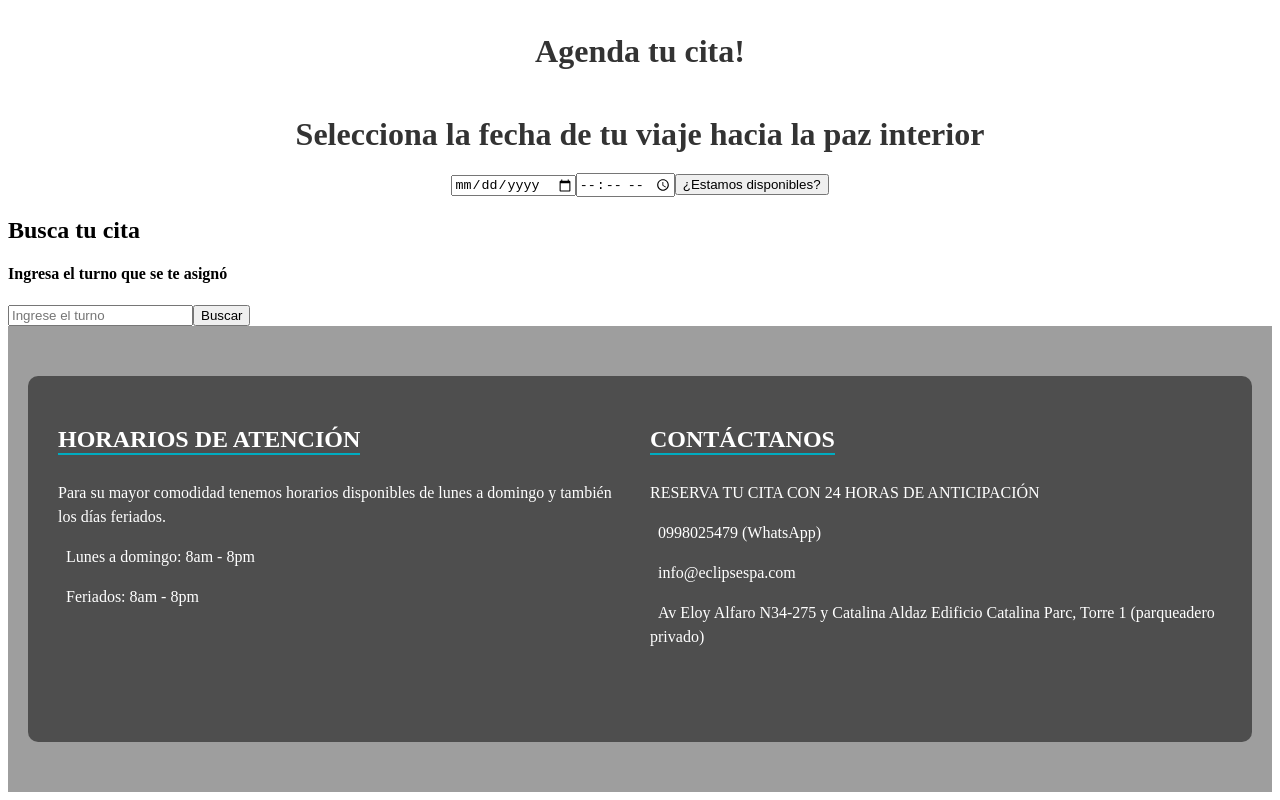
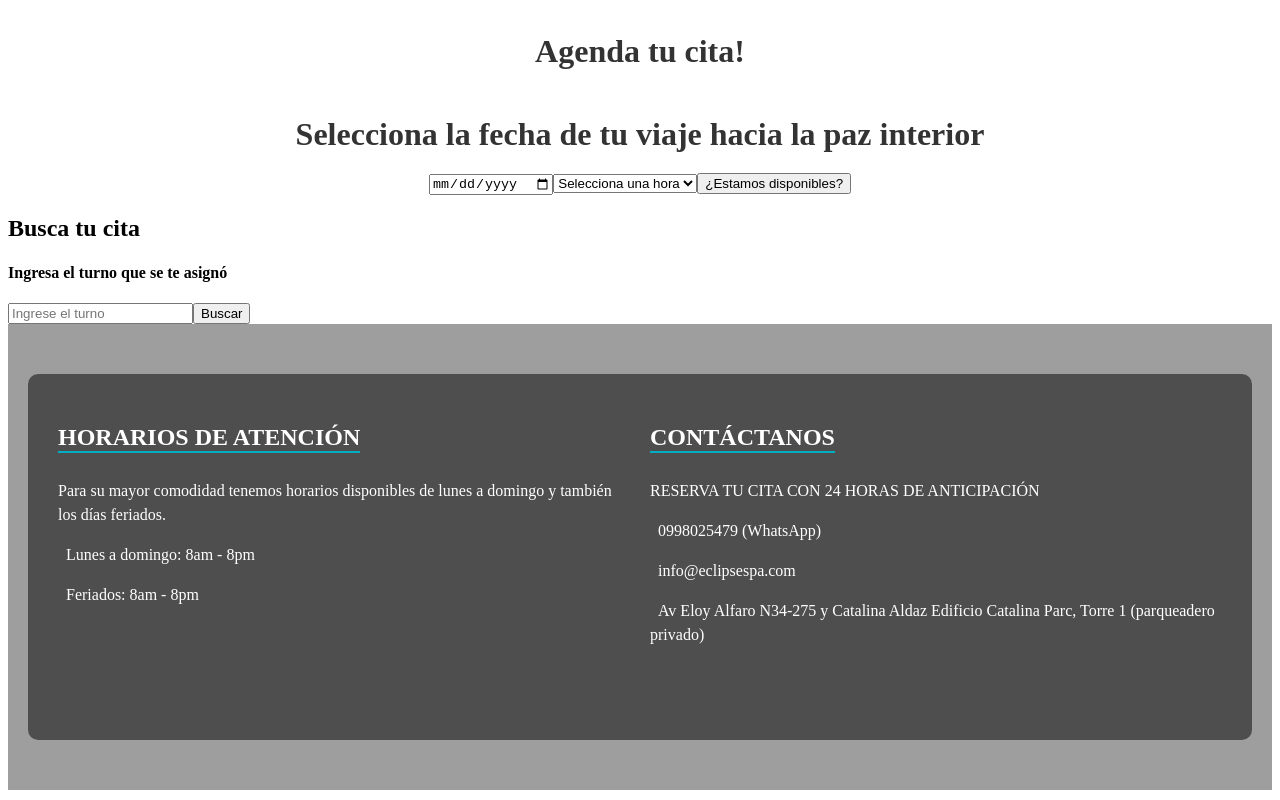
Before and after one commit to JoelPiuri/ProyectoReservasSpa, an Angular app in the folder spa/: page /inicio in a window 1280 px wide. Shown: the part 1389-2189 px from the top of the page. Built offline with nearby package versions, Linux system fonts and the light colour scheme.

Commit message:
Cambio reservacion

```diff
--- a/spa/src/app/component/reservacion/reservacion.component.html
+++ b/spa/src/app/component/reservacion/reservacion.component.html
@@ -1,10 +1,16 @@
 <form [formGroup]="reservationForm" (ngSubmit)="onSubmit()">
   <input type="date" formControlName="date" />
-  <input type="time" formControlName="time" />
+
+  <!-- Select para elegir la hora -->
+  <select formControlName="time">
+    <option value="" disabled selected>Selecciona una hora</option>
+    <option *ngFor="let time of availableTimes" [value]="time">{{time}}</option>
+  </select>
+
   <input type="text" formControlName="clientName" placeholder="Tu Nombre">
   <input type="email" formControlName="clientEmail" placeholder="Tu Correo Electrónico">
 
-  <!-- Cambia el input por un select -->
+  <!-- Select para elegir el servicio -->
   <select formControlName="service">
     <option value="" disabled selected>Selecciona un servicio</option>
     <option *ngFor="let service of services" [value]="service">{{service}}</option>
--- a/spa/src/app/component/reservacion/reservacion.component.ts
+++ b/spa/src/app/component/reservacion/reservacion.component.ts
@@ -12,9 +12,16 @@ export class ReservacionComponent {
   @Input() hora: string = '';
 
   reservationForm: FormGroup;
-  services: string[] =['Masaje Sueco','Masaje Mediterraneo','Masaje con Piedras Volcanicas', 'Bambu terapia','Limpiesa Facial Profunda con Revitalizacion','Tratamiento Piel Madura'
-    ,'Tratamioento de Hiper-Pingmentacion', 'Rejuvenecimiento Facial con RadioFrecuencia'
-   ];
+  services: string[] = [
+    'Masaje Sueco', 'Masaje Mediterraneo', 'Masaje con Piedras Volcanicas',
+    'Bambu terapia', 'Limpieza Facial Profunda con Revitalización',
+    'Tratamiento Piel Madura', 'Tratamiento de Hiper-Pigmentación',
+    'Rejuvenecimiento Facial con RadioFrecuencia'
+  ];
+  availableTimes: string[] = [
+    '09:00', '09:30', '10:00', '10:30', '11:00', '11:30', '12:00',
+    '14:00', '14:30', '15:00', '15:30', '16:00', '16:30', '17:00'
+  ];;
 
   constructor(
     private fb: FormBuilder,
@@ -35,6 +42,19 @@ export class ReservacionComponent {
       time: this.hora
     });
 
+    if (!this.isTimeValid(this.reservationForm.value.time)) {
+      alert('Por favor selecciona una hora válida dentro de los intervalos permitidos.');
+      return;
+    }
+
+    const selectedDateTime = new Date(`${this.reservationForm.value.date}T${this.reservationForm.value.time}`);
+    const currentDateTime = new Date();
+
+    if (selectedDateTime < currentDateTime) {
+      alert('No se puede reservar una fecha u hora anterior al momento actual.');
+      return;
+    }
+
     if (this.reservationForm.valid) {
       console.log('Datos a enviar:', this.reservationForm.value);
       this.reservationService.crearReservacion(this.reservationForm.value).subscribe(
@@ -48,4 +68,12 @@ export class ReservacionComponent {
       );
     }
   }
+
+  isTimeValid(time: string): boolean {
+    const allowedTimes = [
+      '09:00', '09:30', '10:00', '10:30', '11:00', '11:30', '12:00',
+      '14:00', '14:30', '15:00', '15:30', '16:00', '16:30', '17:00'
+    ];
+    return allowedTimes.includes(time);
+  }
 }
--- a/spa/src/app/component/ver-disponibilidad/ver-disponibilidad.component.html
+++ b/spa/src/app/component/ver-disponibilidad/ver-disponibilidad.component.html
@@ -1,6 +1,9 @@
 <form [formGroup]="disponibilidadForm" (ngSubmit)="verificarDisponibilidad()">
   <input type="date" formControlName="date">
-    <input type="time" formControlName="time">
+  <select formControlName="time">
+    <option value="" disabled selected>Selecciona una hora</option>
+    <option *ngFor="let time of availableTimes" [value]="time">{{ time }}</option>
+  </select>
   <button type="submit">¿Estamos disponibles?</button>
 </form>
 
--- a/spa/src/app/component/ver-disponibilidad/ver-disponibilidad.component.ts
+++ b/spa/src/app/component/ver-disponibilidad/ver-disponibilidad.component.ts
@@ -10,16 +10,40 @@ import { ReservationService } from '../../services/reservation.service';
 export class VerDisponibilidadComponent {
   disponibilidadForm: FormGroup;
   disponible: boolean | null = null;
+  availableTimes: string[] = [];
 
   constructor(private fb: FormBuilder, private reservationService: ReservationService) {
     this.disponibilidadForm = this.fb.group({
       date: [''],
       time: ['']
     });
+
+    // Genera las horas disponibles
+    this.generateAvailableTimes();
+  }
+
+  generateAvailableTimes() {
+    const times = [];
+    const intervals = ['09:00', '09:30', '10:00', '10:30', '11:00', '11:30', '12:00',
+                       '14:00', '14:30', '15:00', '15:30', '16:00', '16:30', '17:00'];
+    for (const interval of intervals) {
+      times.push(interval);
+    }
+    this.availableTimes = times;
   }
 
   verificarDisponibilidad() {
     const { date, time } = this.disponibilidadForm.value;
+    const selectedDateTime = new Date(`${date}T${time}`);
+    const currentDateTime = new Date();
+
+    // Validación: no permitir reservar fechas y horas anteriores al momento actual
+    if (selectedDateTime < currentDateTime) {
+      this.disponible = false;
+      console.warn('No se puede reservar una fecha u hora anterior al momento actual.');
+      return;
+    }
+
     this.reservationService.verificarDisponibilidad(date, time).subscribe(
       (response: { disponible: boolean }) => {
         this.disponible = response.disponible;
```
Lines whose indentation alone changed are shown as unchanged.
